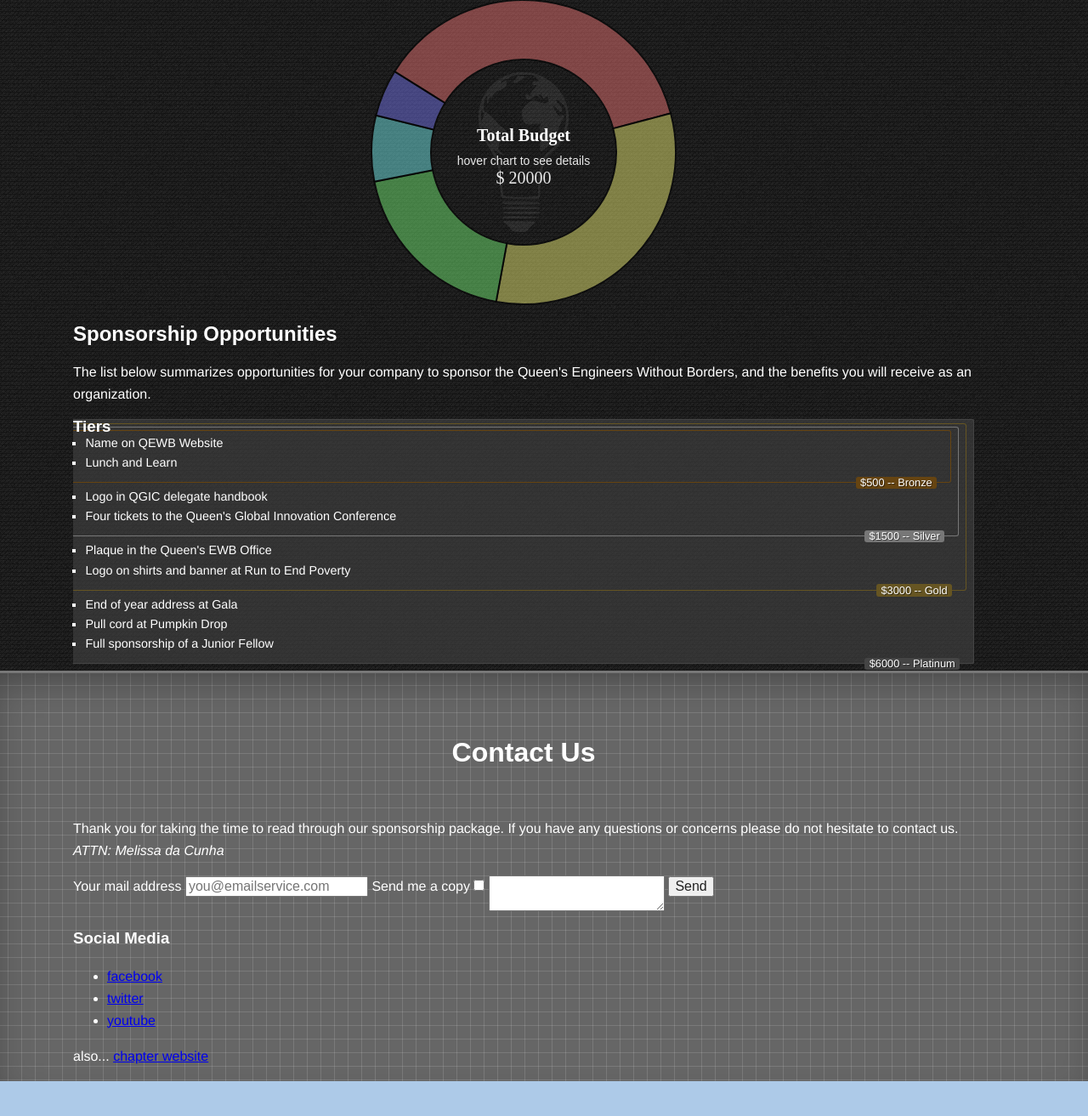
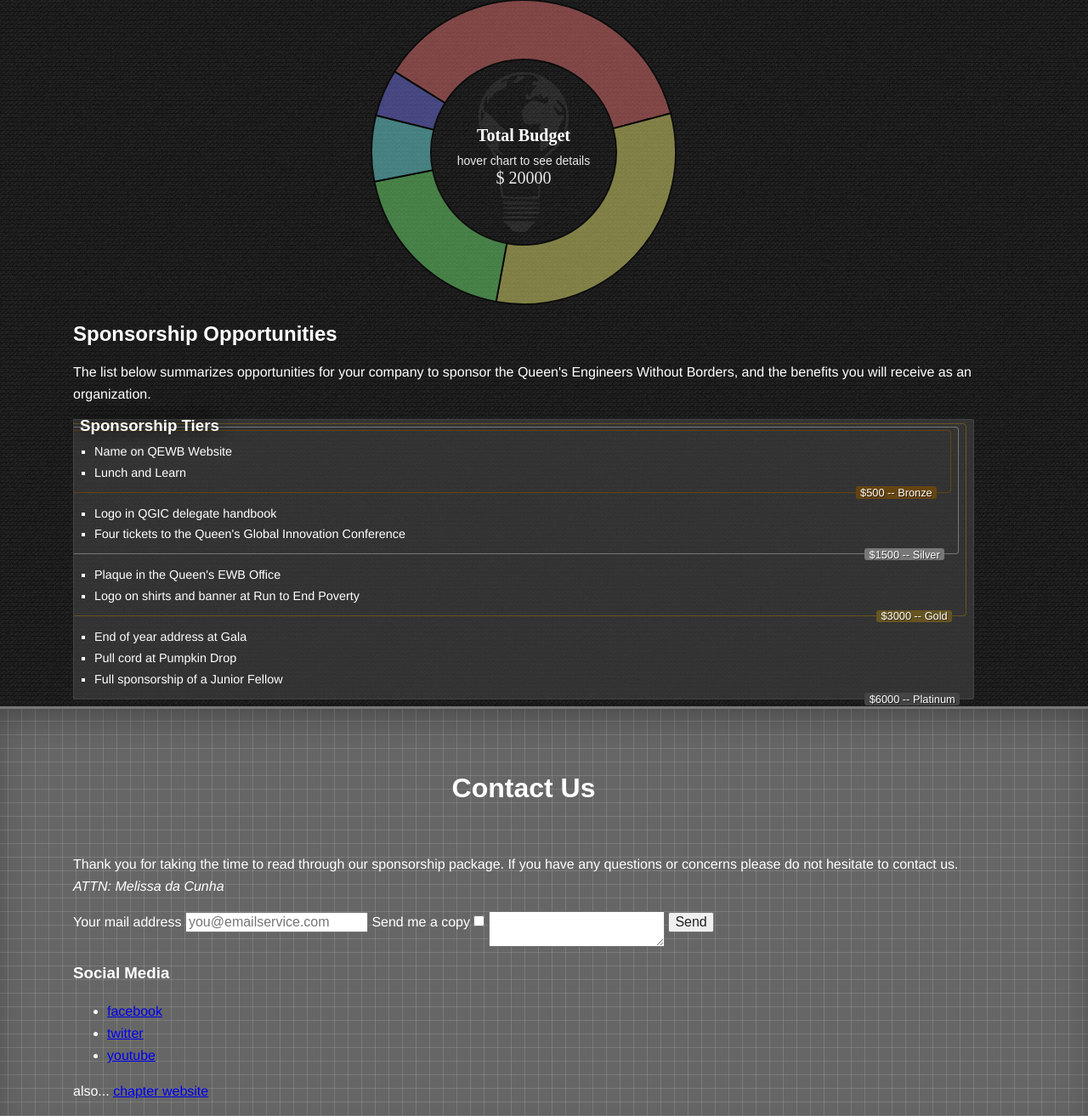
Before and after one commit to uniphil/QEWB-Sponsorship-Package, a Django app: page / in a window 1280 px wide. Shown: the part 4020-5333 px from the top of the page at 85% size. Before the commit the page ends 5292 px from the top, so only its background shows below. Run offline with Django 3.2, Linux system fonts and the light colour scheme; some libraries are stand-ins or nearby versions; some web fonts are replaced.

Commit message:
tweak the sponsorship tiers table

```diff
--- a/feature/templates/budget.html
+++ b/feature/templates/budget.html
@@ -20,7 +20,7 @@
     <h2 id="{{ section.prospects.slug }}">{{ section.prospects.title }}</h2>
     <p>{{ section.prospects.content }}</p>
     <div id="prospects-options">
-        <h3>Tiers</h3>
+        <h3>{{ section.prospects.tiers.title }}</h3>
         {% for prospect in section.prospects.tiers.levels reversed %}
             <ul class="prospect {{ prospect.class }}">
         {% endfor %}
--- a/feature/views.py
+++ b/feature/views.py
@@ -128,7 +128,7 @@ def home(request):
                     'content': 'The list below summarizes opportunities for your company to sponsor the Queen\'s Engineers Without Borders, and the benefits you will receive as an organization.',
                     'tiers':
                         {
-                        'title': 'tiers',
+                        'title': 'Sponsorship Tiers',
                         'levels': [
                             {
                                 'class': 'Bronze',
--- a/static/css/less/style.less
+++ b/static/css/less/style.less
@@ -269,11 +269,15 @@ nav {
     }
     #prospects {
         position: relative;
+        h2 {
+            margin: 2em 0 inherit;
+        }
         h3 {
-            margin: 0;
+            margin: -0.1em 0 0 0.5rem;
             line-height: 1em;
             position: absolute;
             z-index: 10;
+            text-shadow: 0 0 1em black;
         }
         #prospects-options {
             background: rgba(64, 64, 64, 0.667);
@@ -284,7 +288,7 @@ nav {
             position: relative;
             border: 1px solid rgba(255, 255, 255, 0.5);
             border-width: 1px 1px 1px 0;
-            border-radius: 0 3px 3px 0;
+            border-radius: 0 4px 4px 0;
             h4 {
                 display: block;
                 margin: 0;
@@ -301,10 +305,10 @@ nav {
             &> li {
                 font-size: 0.9rem;
                 line-height: 1.1rem;
-                margin: 0.4em 0 0.333rem 1em;
+                margin: 0.5em 0 0.333rem 1.5rem;
                 list-style-type: square;
-                &:first-child {
-                    margin-top: 0.667rem;
+                &:first-of-type {
+                    margin-top: 1rem;
                 }
             }
         }
@@ -326,6 +330,7 @@ nav {
             }
             &.Platinum {
                 border-color: #444;
+                border-width: 1px;
                 &> h4 { background: #444; }
             }
         }
--- a/static/css/style.css
+++ b/static/css/style.css
@@ -23,15 +23,16 @@ nav a:hover{text-decoration:underline;}
 #what-we-do{background:#ffffff url('/static/img/head-grid-dark.svg');border-bottom:0.2em dotted #aaccee;}
 #events{background:#aaccee;border-top:0.2em dotted white;border-bottom:0.2em dotted #333;}#events h1{margin:1em 0 2em;}
 #budget{color:white;border-top:0.2em dotted #aaccee;background:#333333 url('/static/img/blackness.png');border-bottom:0.2em solid #777;}#budget #pie-container{width:100%;max-width:360px;margin:0 auto;}#budget #pie-container #pie{width:240px;height:240px;margin:0 auto;}
-#budget #prospects{position:relative;}#budget #prospects h3{margin:0;line-height:1em;position:absolute;z-index:10;}
+#budget #prospects{position:relative;}#budget #prospects h2{margin:2em 0 inherit;}
+#budget #prospects h3{margin:-0.1em 0 0 0.5rem;line-height:1em;position:absolute;z-index:10;text-shadow:0 0 1em black;}
 #budget #prospects #prospects-options{background:rgba(64, 64, 64, 0.667);}
-#budget #prospects ul{margin:0.2rem 0 0.5rem;padding:0 0.5rem 0.5rem 0;position:relative;border:1px solid rgba(255, 255, 255, 0.5);border-width:1px 1px 1px 0;border-radius:0 3px 3px 0;}#budget #prospects ul h4{display:block;margin:0;padding:0.1rem 0.333rem 0;font-weight:normal;font-size:0.8rem;line-height:0.8rem;position:absolute;bottom:-0.5rem;right:1rem;background:black;text-shadow:1px 1px 0 rgba(0, 0, 0, 0.5);}
-#budget #prospects ul>li{font-size:0.9rem;line-height:1.1rem;margin:0.4em 0 0.333rem 1em;list-style-type:square;}#budget #prospects ul>li:first-child{margin-top:0.667rem;}
+#budget #prospects ul{margin:0.2rem 0 0.5rem;padding:0 0.5rem 0.5rem 0;position:relative;border:1px solid rgba(255, 255, 255, 0.5);border-width:1px 1px 1px 0;border-radius:0 4px 4px 0;}#budget #prospects ul h4{display:block;margin:0;padding:0.1rem 0.333rem 0;font-weight:normal;font-size:0.8rem;line-height:0.8rem;position:absolute;bottom:-0.5rem;right:1rem;background:black;text-shadow:1px 1px 0 rgba(0, 0, 0, 0.5);}
+#budget #prospects ul>li{font-size:0.9rem;line-height:1.1rem;margin:0.5em 0 0.333rem 1.5rem;list-style-type:square;}#budget #prospects ul>li:first-of-type{margin-top:1rem;}
 #budget #prospects ul.prospect>h4{border-radius:3px;}
 #budget #prospects ul.prospect.Bronze{border-color:#641;}#budget #prospects ul.prospect.Bronze>h4{background:#641;}
 #budget #prospects ul.prospect.Silver{border-color:#777;}#budget #prospects ul.prospect.Silver>h4{background:#777;}
 #budget #prospects ul.prospect.Gold{border-color:#652;}#budget #prospects ul.prospect.Gold>h4{background:#652;}
-#budget #prospects ul.prospect.Platinum{border-color:#444;}#budget #prospects ul.prospect.Platinum>h4{background:#444;}
+#budget #prospects ul.prospect.Platinum{border-color:#444;border-width:1px;}#budget #prospects ul.prospect.Platinum>h4{background:#444;}
 .js #chart-fallback{display:none;}
 #contact{color:white;background:#666666 url('/static/img/head-grid.svg');-webkit-box-shadow:inset 0 1em 3em -1em rgba(0, 0, 0, 0.4);-moz-box-shadow:inset 0 1em 3em -1em rgba(0, 0, 0, 0.4);box-shadow:inset 0 1em 3em -1em rgba(0, 0, 0, 0.4);}
 .slider,.slider li{padding:0;list-style-type:none;}.slider a,.slider li a{text-decoration:none;color:inherit;}
```
